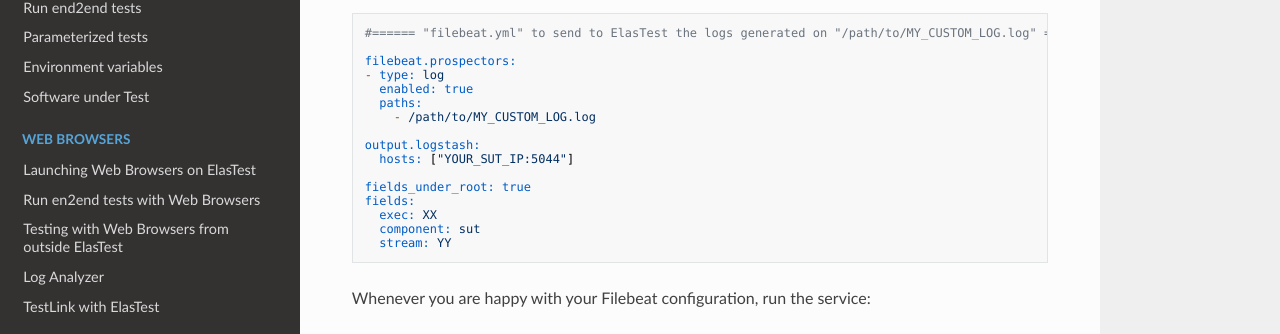
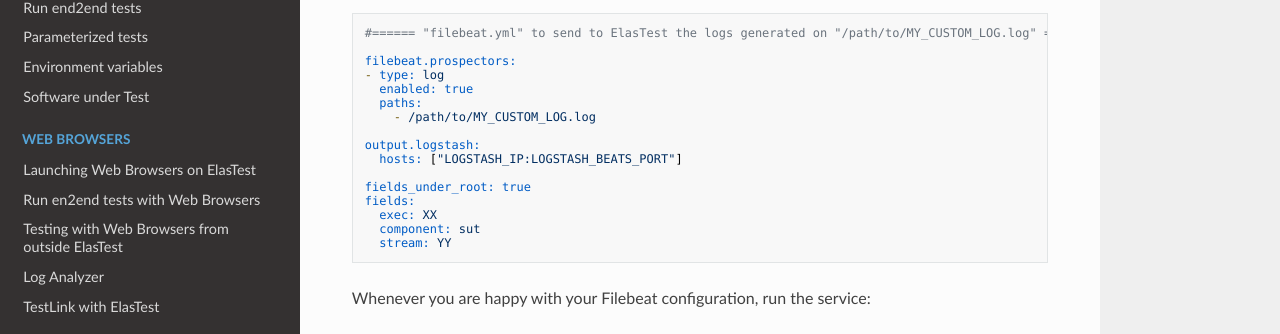
Before and after one commit to elastest/elastest.io-docs, an MkDocs documentation site: the page built from docs/monitoring/outside-elastest.md, in a window 1280 px wide and 900 px high, scrolled down 2578 px. Shown: the part 166-500 px from the top of the window. Built offline with MkDocs 1.6.1, drawn with Linux system fonts in a browser that asks for light colours; nearby versions of some CDN libraries; old or Windows-style settings are respelled for this version of MkDocs.

Commit message:
little fix

```diff
--- a/docs/monitoring/outside-elastest.md
+++ b/docs/monitoring/outside-elastest.md
@@ -120,7 +120,7 @@
     - /path/to/MY_CUSTOM_LOG.log
 
 output.logstash:
-  hosts: ["YOUR_SUT_IP:5044"]
+  hosts: ["LOGSTASH_IP:LOGSTASH_BEATS_PORT"]
 
 fields_under_root: true
 fields:
```
